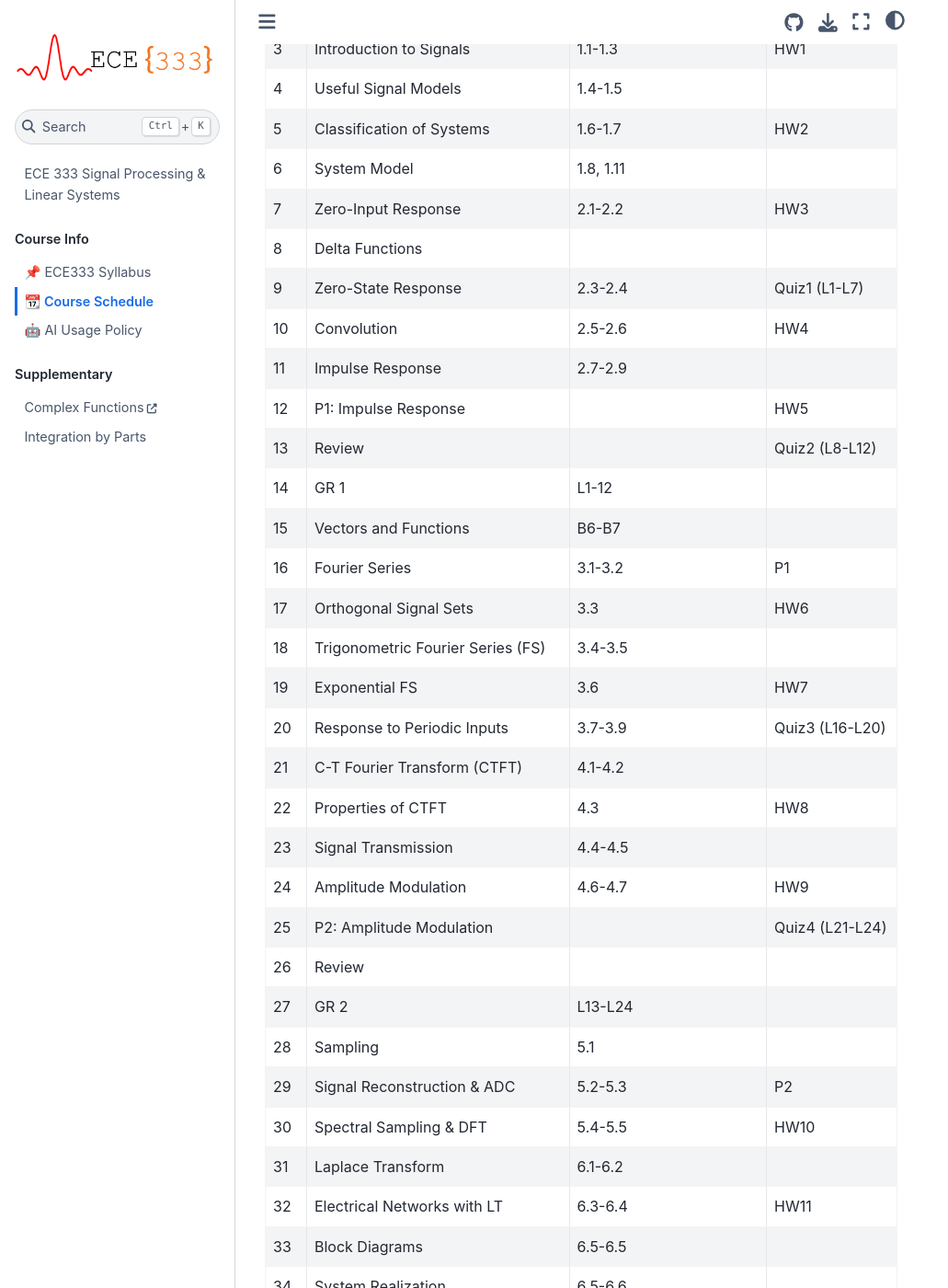
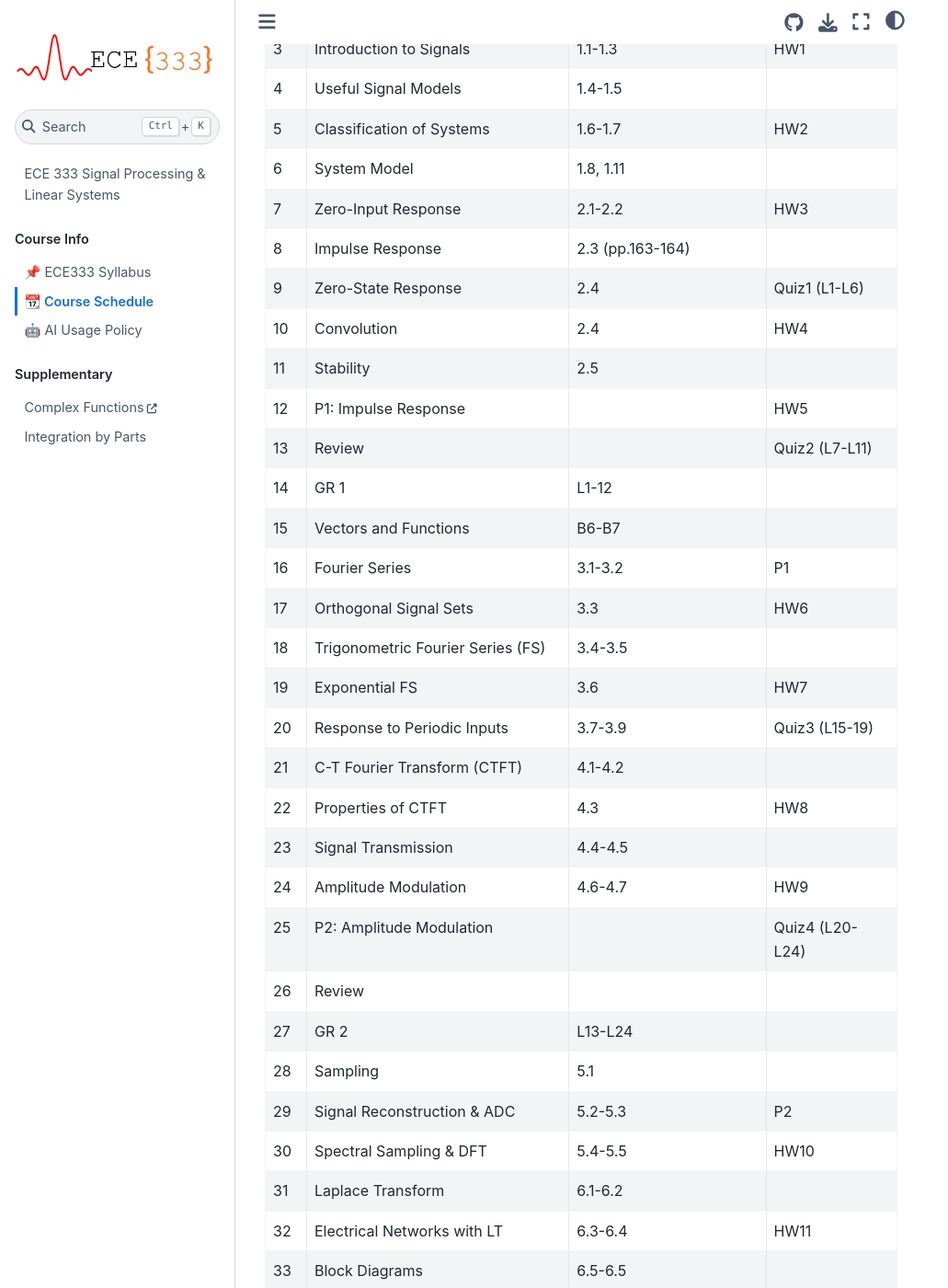
Before and after one commit to USAFA-ECE/ece333, a Jupyter Book: the page built from book/schedule.md, in a window 1280 px wide and 1400 px high, scrolled down 424 px. Shown: the whole window at 92% size, without its empty margins (0-1031 px from the left). Built offline with Jupyter Book 1.0.4 settings and Sphinx 7.4.7 and the Sphinx Book theme 1.1.4, drawn with Linux system fonts in a browser that asks for light colours.

Commit message:
Updated schedule

````diff
--- a/book/schedule.md
+++ b/book/schedule.md
@@ -5,45 +5,45 @@ This schedule is subject to change as appropriate.
 ```
 **Last Updated: 7 Sep 2025**
 
-|Lsn| Topics                            |  Reading      | Due             |
-|---|-----------------------------------|---------------|-----------------|
-|1  | Course Intro                      |               |                 |
+|Lsn| Topics                            |  Reading         | Due             |
+|---|-----------------------------------|------------------|-----------------|
+|1  | Course Intro                      |                  |                 |
 |2  | Complex Exponential and Sinusoids | B1-B3, [Complex Functions](https://stanbaek.github.io/ComplexFunctions.html)| |
-|3  | Introduction to Signals           | 1.1-1.3       | HW1             |
-|4  | Useful Signal Models              | 1.4-1.5       |                 |
-|5  | Classification of Systems         | 1.6-1.7       | HW2             |
-|6  | System Model                      | 1.8, 1.11     |                 |
-|7  | Zero-Input Response               | 2.1-2.2       | HW3             |
-|8  | Delta Functions                   |               |                 |
-|9  | Zero-State Response               | 2.3-2.4       | Quiz1 (L1-L7)   |
-|10 | Convolution                       | 2.5-2.6       | HW4             |
-|11 | Impulse Response                  | 2.7-2.9       |                 |
-|12 | P1: Impulse Response              |               | HW5             |
-|13 | Review                            |               | Quiz2 (L8-L12)  |
-|14 | GR 1                              | L1-12         |                 |
-|15 | Vectors and Functions             | B6-B7         |                 |
-|16 | Fourier Series                    | 3.1-3.2       | P1              |
-|17 | Orthogonal Signal Sets            | 3.3           | HW6             |
-|18 | Trigonometric Fourier Series (FS) | 3.4-3.5       |                 |
-|19 | Exponential FS                    | 3.6           | HW7             |
-|20 | Response to Periodic Inputs       | 3.7-3.9       | Quiz3 (L16-L20) |
-|21 | C-T Fourier Transform (CTFT)      | 4.1-4.2       |                 |
-|22 | Properties of CTFT                | 4.3           | HW8             |
-|23 | Signal Transmission               | 4.4-4.5       |                 |
-|24 | Amplitude Modulation              | 4.6-4.7       | HW9             |
-|25 | P2: Amplitude Modulation          |               | Quiz4 (L21-L24) |
-|26 | Review                            |               |                 |
-|27 | GR 2                              | L13-L24       |                 |
-|28 | Sampling                          | 5.1           |                 |
-|29 | Signal Reconstruction & ADC       | 5.2-5.3       | P2              |
-|30 | Spectral Sampling & DFT           | 5.4-5.5       | HW10            |
-|31 | Laplace Transform                 | 6.1-6.2       |                 |
-|32 | Electrical Networks with LT       | 6.3-6.4       | HW11            |
-|33 | Block Diagrams                    | 6.5-6.5       |                 |
-|34 | System Realization                | 6.5-6.6       |                 |
-|35 | P3: Sampling                      |               | HW12            |
-|36 | Review                            |               | Quiz5 (L28-L34) |
-|37 | GR 3                              |               |                 |
-|38 | TBD                               |               |                 |
-|39 | TBD                               |               | P3              |
-|40 | Course Review                     |               |                 |
+|3  | Introduction to Signals           | 1.1-1.3          | HW1             |
+|4  | Useful Signal Models              | 1.4-1.5          |                 |
+|5  | Classification of Systems         | 1.6-1.7          | HW2             |
+|6  | System Model                      | 1.8, 1.11        |                 |
+|7  | Zero-Input Response               | 2.1-2.2          | HW3             |
+|8  | Impulse Response                  | 2.3 (pp.163-164) |                 |
+|9  | Zero-State Response               | 2.4              | Quiz1 (L1-L6)   |
+|10 | Convolution                       | 2.4              | HW4             |
+|11 | Stability                         | 2.5              |                 |
+|12 | P1: Impulse Response              |                  | HW5             |
+|13 | Review                            |                  | Quiz2 (L7-L11)  |
+|14 | GR 1                              | L1-12            |                 |
+|15 | Vectors and Functions             | B6-B7            |                 |
+|16 | Fourier Series                    | 3.1-3.2          | P1              |
+|17 | Orthogonal Signal Sets            | 3.3              | HW6             |
+|18 | Trigonometric Fourier Series (FS) | 3.4-3.5          |                 |
+|19 | Exponential FS                    | 3.6              | HW7             |
+|20 | Response to Periodic Inputs       | 3.7-3.9          | Quiz3 (L15-19)  |
+|21 | C-T Fourier Transform (CTFT)      | 4.1-4.2          |                 |
+|22 | Properties of CTFT                | 4.3              | HW8             |
+|23 | Signal Transmission               | 4.4-4.5          |                 |
+|24 | Amplitude Modulation              | 4.6-4.7          | HW9             |
+|25 | P2: Amplitude Modulation          |                  | Quiz4 (L20-L24) |
+|26 | Review                            |                  |                 |
+|27 | GR 2                              | L13-L24          |                 |
+|28 | Sampling                          | 5.1              |                 |
+|29 | Signal Reconstruction & ADC       | 5.2-5.3          | P2              |
+|30 | Spectral Sampling & DFT           | 5.4-5.5          | HW10            |
+|31 | Laplace Transform                 | 6.1-6.2          |                 |
+|32 | Electrical Networks with LT       | 6.3-6.4          | HW11            |
+|33 | Block Diagrams                    | 6.5-6.5          |                 |
+|34 | System Realization                | 6.5-6.6          |                 |
+|35 | P3: Sampling                      |                  | HW12            |
+|36 | Review                            |                  | Quiz5 (L28-L34) |
+|37 | GR 3                              |                  |                 |
+|38 | TBD                               |                  |                 |
+|39 | TBD                               |                  | P3              |
+|40 | Course Review                     |                  |                 |
````
